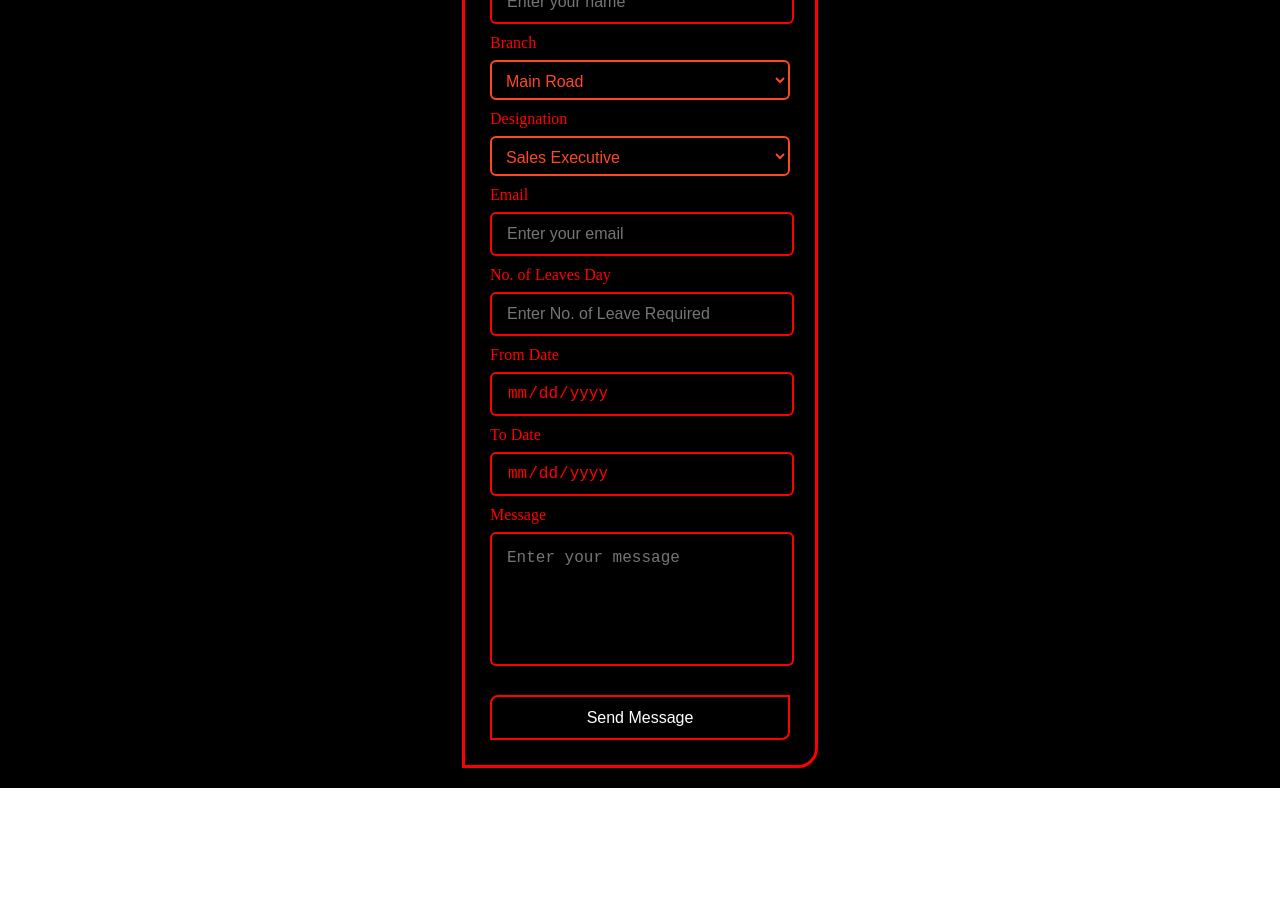
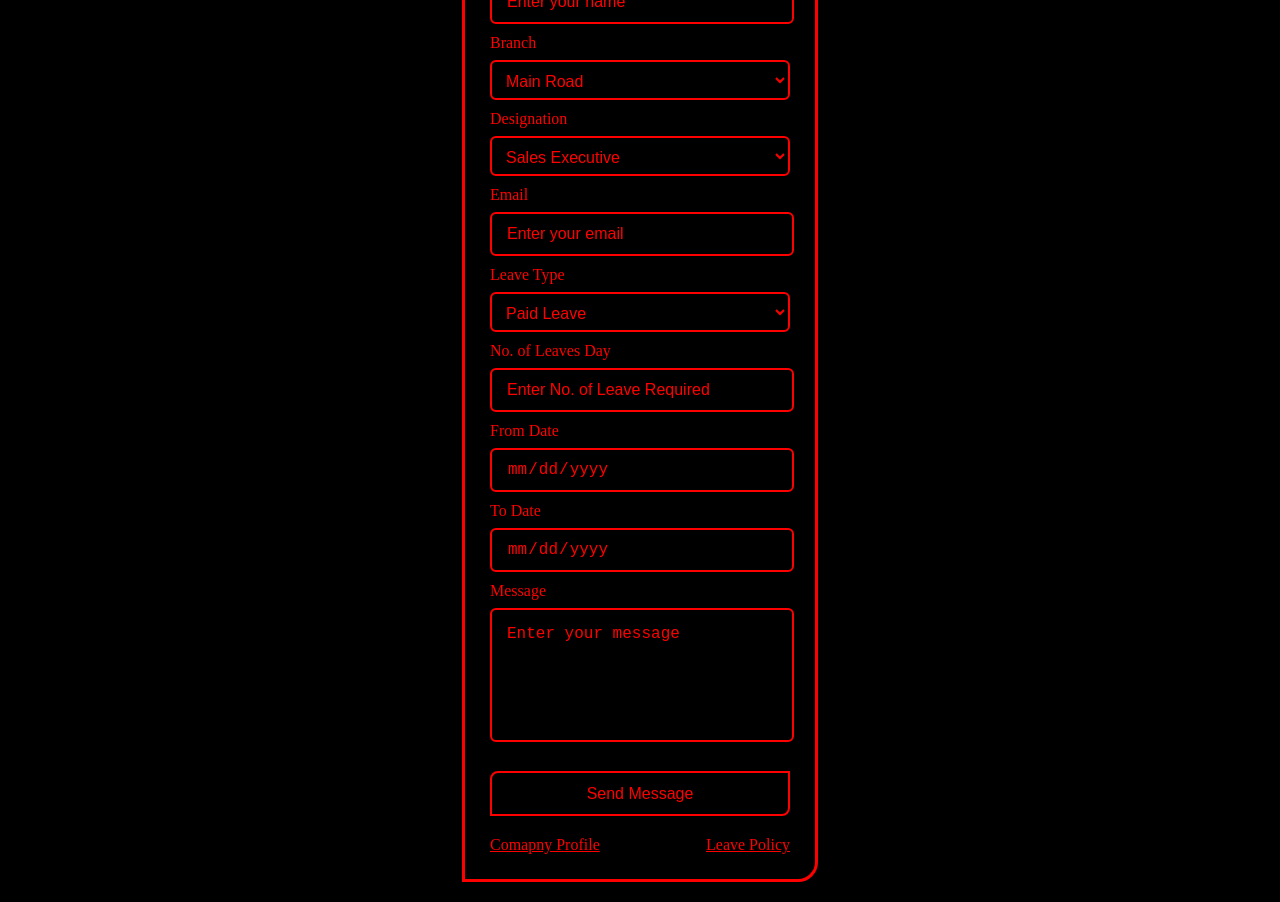
Before and after one commit to sazad786/Connect-me, a React (Vite) app: page / in a window 1280 px wide. Shown: the part 100-1002 px from the top of the page. Before the commit the page ends 888 px from the top, so only its background shows below. Built offline with nearby package versions, Linux system fonts and the light colour scheme.

Commit message:
some chnages added

```diff
--- a/src/Components/Contact/Contact.css
+++ b/src/Components/Contact/Contact.css
@@ -66,12 +66,12 @@ form .input-box {
     width: 90%;
     height: 10px;
     background: transparent;
-    border: 2px solid red;
+    border: 2px solid #ff0000;
     outline: none;
     border-radius: 6px;
     padding: 15px;
     font-size: 16px;
-    color: red;
+    color: #ff0000;
     margin-top: 8px;
 }
 
@@ -79,13 +79,13 @@ form .input-box {
   width: 100%;
   height: 40px;
   background: black;
-  border: 2px solid #ff4821;
+  border: 2px solid #ff0000;
   outline: none;
   border-radius: 6px;
   font-size: 16px;
   padding: 10px;
   font-size: 16px;
-  color: #ff4821;
+  color: #ff0000;
  margin-top: 8px;
 
 
@@ -110,6 +110,7 @@ form button {
     margin-top: 25px;
     transition: .5s;
     border: 2px solid red;
+    color: #ff0000;
 }
 
 form button:hover {
@@ -204,3 +205,16 @@ form button:hover {
       font-size: 12px;   /*14px*/
     }
   }
+
+a:hover{
+  color: white;
+}
+a{
+  color: #ff0000;
+}
+input::placeholder,select::placeholder,textarea::placeholder{
+  color: #ff0000;
+}
+section{
+  border: #ff0000;
+}
--- a/src/Components/Contact/Contact.jsx
+++ b/src/Components/Contact/Contact.jsx
@@ -2,6 +2,8 @@ import React, { useEffect, useState } from "react";
 import "./Contact.css";
 import Swal from "sweetalert2";
 import emailjs from "@emailjs/browser";
+import CompanyProle from "../../../CompanyPofile.pdf";
+import LeavePolicyHorizonHonda from "../../../LeavePolicyHorizonHonda.pdf";
 const Contact = () => {
   const [form, setForm] = useState({
     from_name: "",
@@ -12,6 +14,7 @@ const Contact = () => {
     from_date: "",
     to_date: "",
     branch: "Main Road",
+    leave_type: "Paid Leave",
   });
   const [isLoading, setIsLoading] = useState(false);
   const sendEmail = (e) => {
@@ -30,6 +33,7 @@ const Contact = () => {
       from_date: form.from_date,
       to_date: form.to_date,
       branch: form.branch,
+      leave_type: form.leave_type,
     };
 
     emailjs
@@ -67,6 +71,7 @@ const Contact = () => {
           from_date: "",
           to_date: "",
           branch: "Main Road",
+          leave_type: "Paid Leave",
         });
       });
   };
@@ -194,6 +199,25 @@ const Contact = () => {
             />
           </div>
           <div className="input-box">
+            <label>Leave Type</label>
+            <select
+              className="country"
+              onChange={(e) =>
+                setForm((prev) => {
+                  return {
+                    ...prev,
+                    [e.target.name]: e.target.value,
+                  };
+                })
+              }
+              value={form.leave_type}
+              name="leave_type"
+            >
+              <option selected>Paid Leave</option>
+              <option>Sick Leave</option>
+            </select>
+          </div>
+          <div className="input-box">
             <label>No. of Leaves Day</label>
             <input
               type="number"
@@ -271,6 +295,20 @@ const Contact = () => {
           <button type="submit" disabled={isLoading}>
             Send Message
           </button>
+          <div
+            style={{
+              display: "flex",
+              justifyContent: "space-between",
+              marginTop: "20px",
+            }}
+          >
+            <a href={CompanyProle} target="_blank">
+              Comapny Profile
+            </a>
+            <a href={LeavePolicyHorizonHonda} target="_blank">
+              Leave Policy
+            </a>
+          </div>
         </form>
       </section>
     </div>
```
Also changed, not shown: 2 other files (tests, documents, lock files or other folders).
